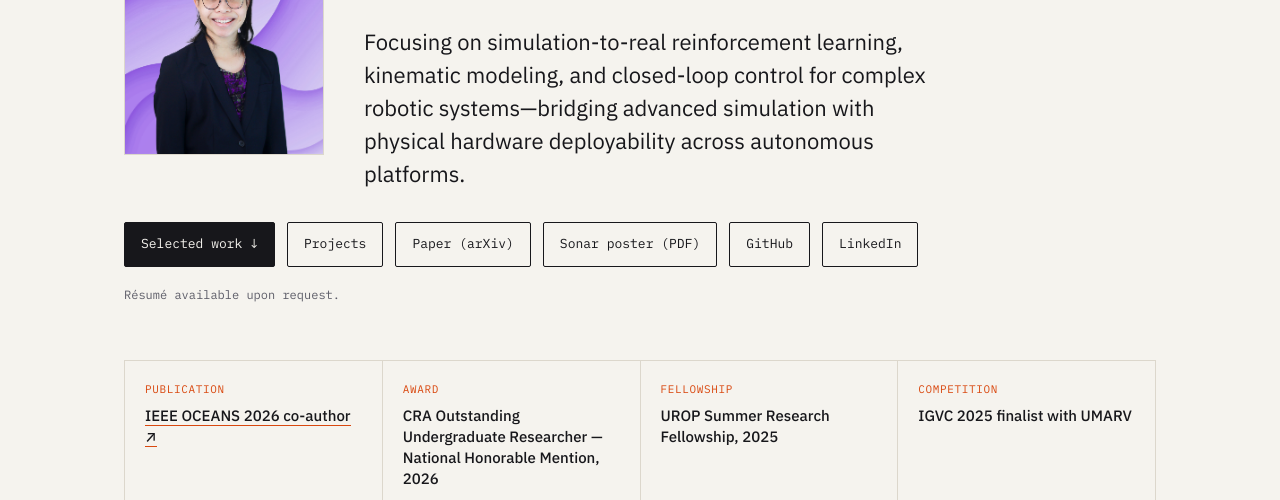
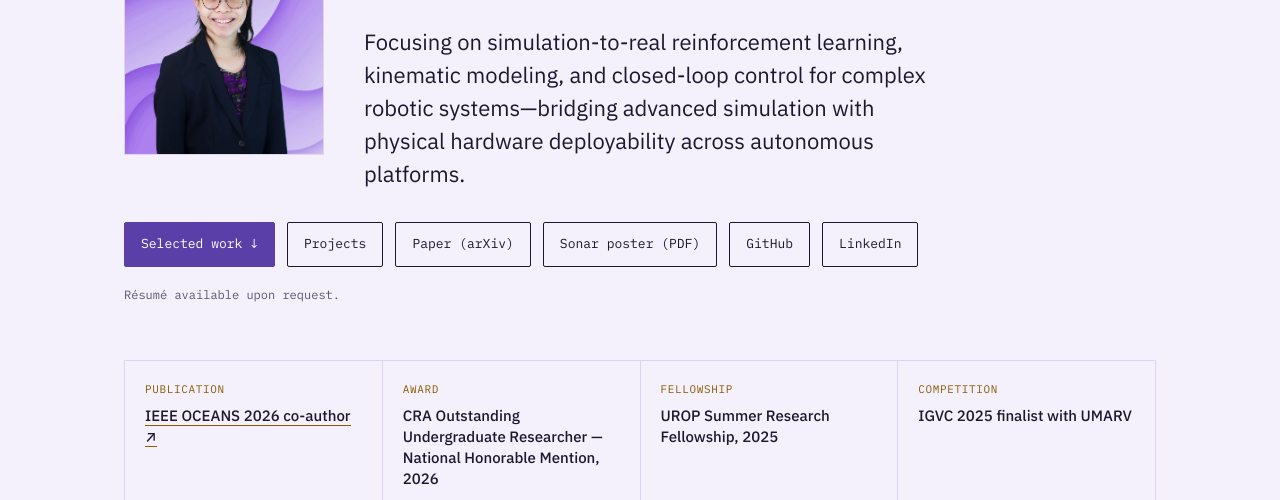
Before and after one commit to nzs2401/nzs2401.github.io, a plain HTML site: page index.html in a window 1280 px wide. Shown: the part 299-799 px from the top of the page. Drawn offline with Linux system fonts and the light colour scheme.

Commit message:
Update color variables and button styles in CSS

```diff
--- a/index.html
+++ b/index.html
@@ -15,12 +15,14 @@
    ========================================================== */
 
 :root {
-  --paper: #f5f3ee;
-  --card: #fffdf9;
-  --ink: #17171b;
-  --muted: #5d5d68;
-  --line: #dcd7cc;
-  --accent: #d9480f;
+  --paper: #f4f0fc;    /* light lavender */
+  --card: #fbf9ff;
+  --ink: #1d1830;      /* deep purple-black */
+  --muted: #5d5672;
+  --line: #ddd5ef;
+  --brand: #5b3fa8;    /* purple — primary button, section rules */
+  --brand-ink: #ffffff;
+  --accent: #8a5c00;   /* gold — complementary to purple */
   --accent-ink: #ffffff;
 
   --serif: "Instrument Serif", Georgia, serif;
@@ -32,13 +34,15 @@
 
 @media (prefers-color-scheme: dark) {
   :root:not([data-theme="light"]) {
-    --paper: #111113;
-    --card: #18181b;
-    --ink: #ecebe6;
-    --muted: #9b9aa4;
-    --line: #2b2b31;
-    --accent: #ff6b35;
-    --accent-ink: #111113;
+    --paper: #16121f;
+    --card: #1d1829;
+    --ink: #ece8f7;
+    --muted: #a39cba;
+    --line: #2f2842;
+    --brand: #c2adf5;
+    --brand-ink: #16121f;
+    --accent: #f2b544;
+    --accent-ink: #16121f;
     color-scheme: dark;
   }
 }
@@ -174,7 +178,7 @@ h1 .accent { color: var(--accent); }
   transition: background 0.15s, color 0.15s, border-color 0.15s;
 }
 
-.btn.primary { background: var(--ink); color: var(--paper); }
+.btn.primary { background: var(--brand); border-color: var(--brand); color: var(--brand-ink); }
 
 .btn:hover {
   background: var(--accent);
@@ -256,7 +260,7 @@ h1 .accent { color: var(--accent); }
   display: flex;
   align-items: baseline;
   gap: 16px;
-  border-top: 1px solid var(--ink);
+  border-top: 2px solid var(--brand);
   padding-top: 14px;
   margin-bottom: 8px;
 }
```
